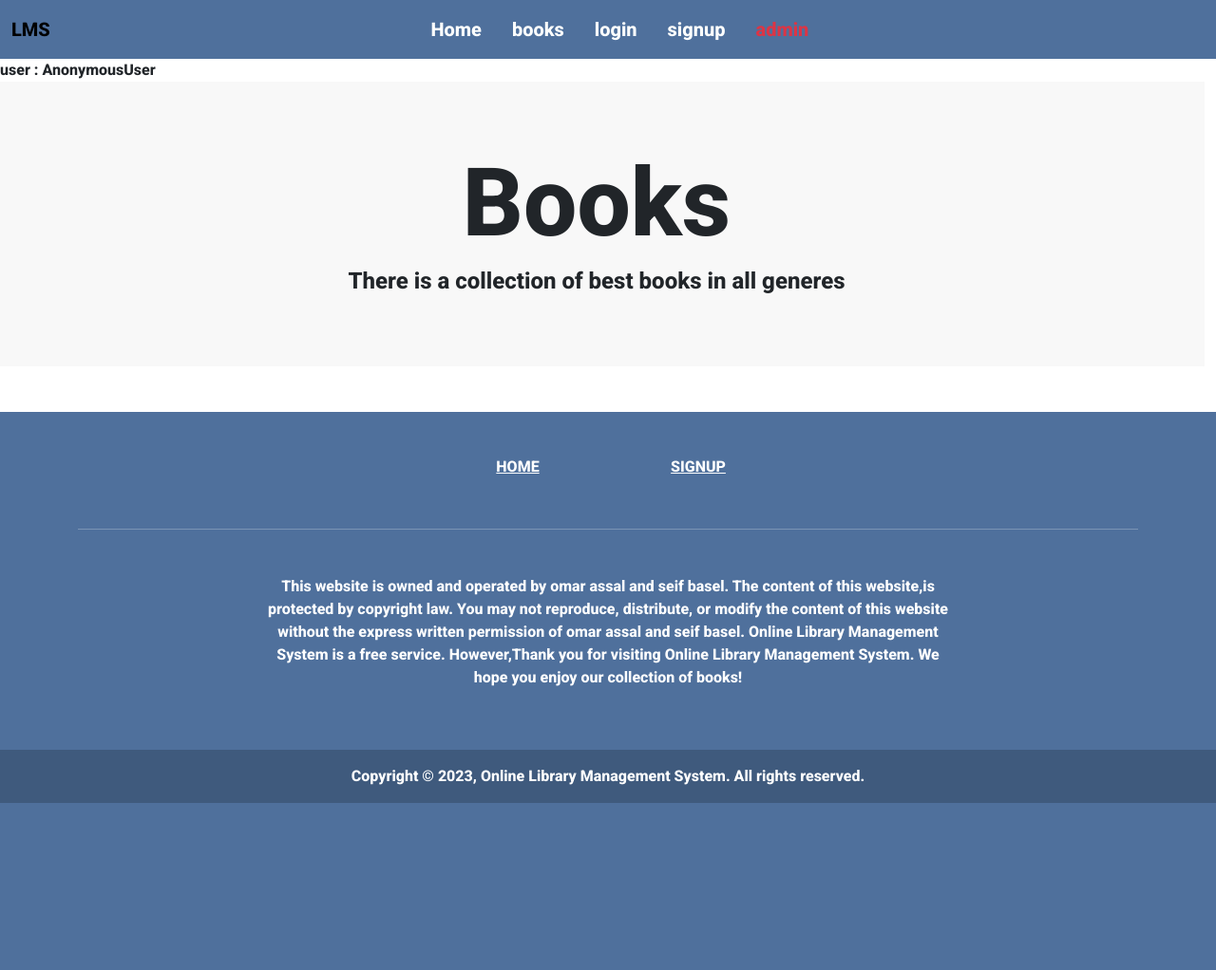
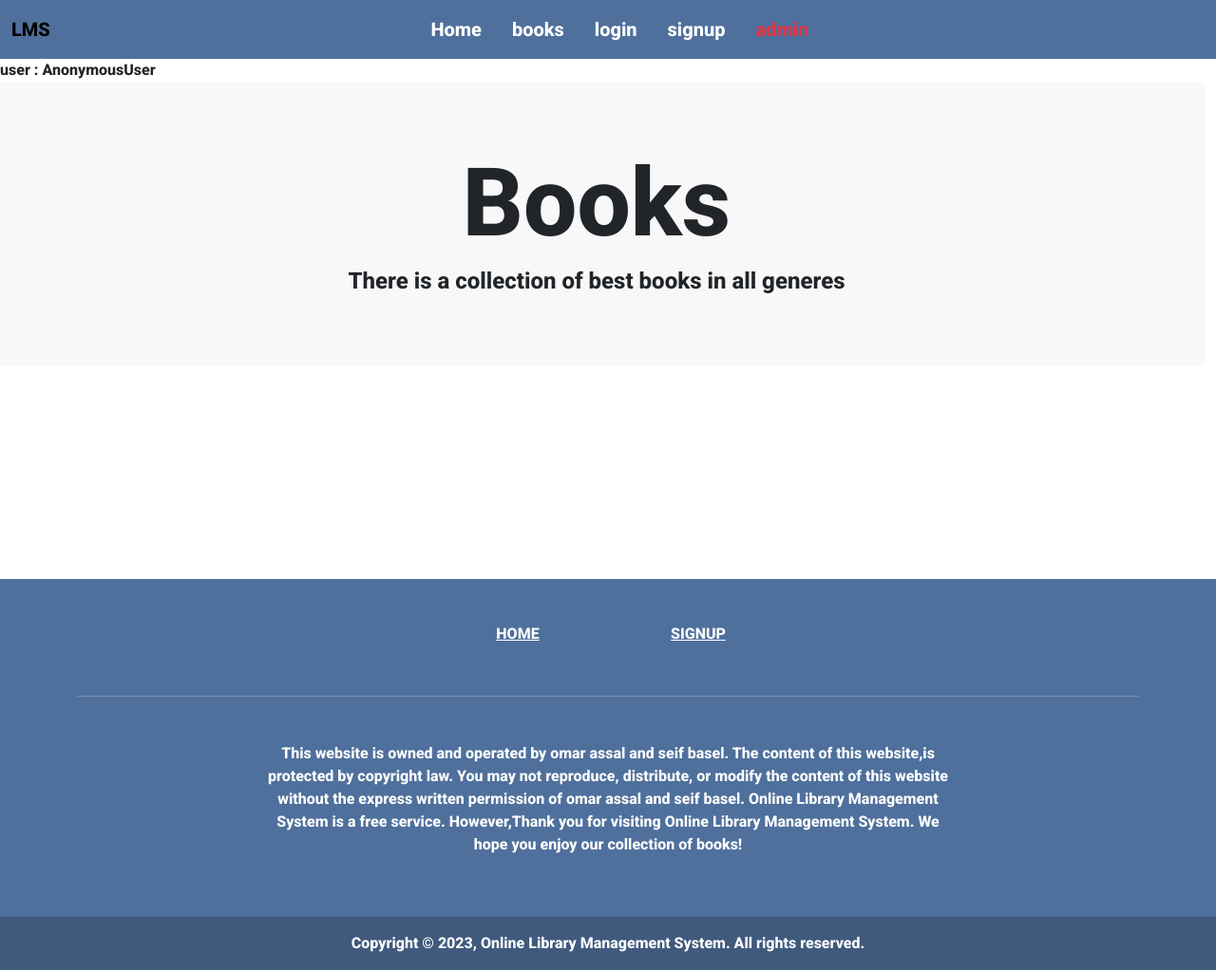
Before and after one commit to seifbasel/Library-Management-System-Website, a Django app: page /books/ in a window 1280 px wide. Shown: the whole page at 95% size. Before the commit the page ends 846 px from the top, so only its background shows below. Run offline with Django 4.2, Linux system fonts and the light colour scheme; data that the repository does not hold is empty; some libraries are stand-ins or nearby versions; some web fonts are replaced.

Commit message:
ediit style

```diff
--- a/LMS/books/templates/books/borrowed.html
+++ b/LMS/books/templates/books/borrowed.html
@@ -5,6 +5,6 @@
 <form action="" method="post" enctype="multipart/form-data">
     {% csrf_token %}
     {{form}}
-    <button type="submit" class="btn btn-primary">Submit</button>
+    <button type="submit" class="btn btn-primary">Borrow</button>
   </form>
 {% endblock %}
--- a/LMS/students/templates/students/layouts/base.html
+++ b/LMS/students/templates/students/layouts/base.html
@@ -68,7 +68,14 @@
         </nav>
       </div>
     </header>
-    user : {{user}} {% block 'content'%} {% endblock %}
+    <div class="content">
+      <div style="min-height: 500px;">
+          user : {{user}}
+          {% block 'content'%}
+
+          {% endblock %}
+      </div>
+  </div>
 
     <script src="{% static 'students/bootstrap/js/bootstrap.js'%}"></script>
     <!-- Remove the container if you want to extend the Footer to full width. -->
```
